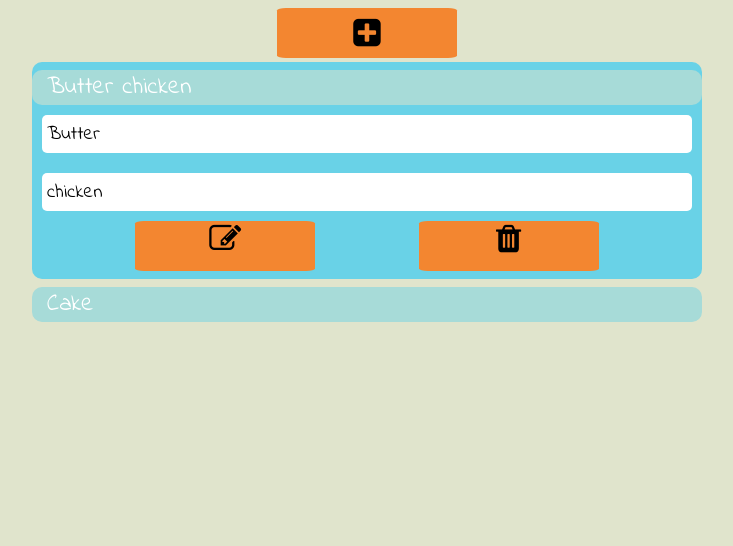
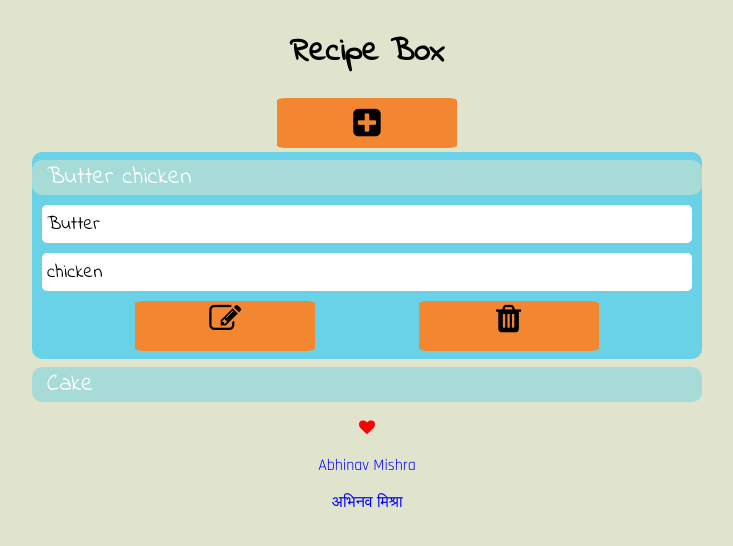
Before and after one commit to abhinav-m/for-the-web, a React (Create React App) app in the folder data-visualization/React-projects/react-recipe-box/: page / in a window 1280 px wide. Shown: the top 546 px of the page, without its empty margins (273-1006 px from the left). Built offline with nearby package versions, Linux system fonts and the light colour scheme.

Commit message:
Finished all major refactoring, fixed few bugs

```diff
--- a/data-visualization/React-projects/react-recipe-box/package.json
+++ b/data-visualization/React-projects/react-recipe-box/package.json
@@ -4,7 +4,7 @@
     "private": true,
     "dependencies": {
         "node-sass-chokidar": "0.0.3",
-        "react": "^15.6.1",
+        "react": "^15.6.2",
         "react-dom": "^15.6.1",
         "react-scripts": "1.0.10"
     },
--- a/data-visualization/React-projects/react-recipe-box/src/App.js
+++ b/data-visualization/React-projects/react-recipe-box/src/App.js
@@ -1,177 +1,16 @@
 import React from 'react';
+
+import RecipeContainer from './containers/RecipeContainer';
+import Signature from './components/Signature';
 
 import './App.css';
 
-
-class RecipeInfo extends React.Component {
-  constructor(){
-    super();
-    this.state = {
-      isExpanded : false
-    }
-    this.toggleExpansion = this.toggleExpansion.bind(this)
-    this.delete = this.delete.bind(this)
-    this.editRecipe = this.editRecipe.bind(this)
-  }
-
-  delete() {
-   this.props.deleteFn(this.props.index);
-  }
-
-  toggleExpansion(){
-    this.setState({
-      isExpanded:!this.state.isExpanded
-    })
-  }
-
-  editRecipe() {
-    this.props.editRecipe(this.props.index);
-  }
-
-render(){
-    if(this.state.isExpanded===false)
-       return( <div className="recipeTitle" onClick={this.toggleExpansion}>{this.props.recipeDetails.title}</div>)
-    else
-      return(<div className="recipeWrapper">
-      <div className="recipeTitle" onClick={this.toggleExpansion}>{this.props.recipeDetails.title}</div>
-      {this.props.recipeDetails.ingredients.split(",").map((ingred,i) => <div className="ingredientName">{ingred}</div> )}
-      <div className="buttonContainer"><div className="button-primary" onClick={this.editRecipe}><i className="fa fa-pencil-square-o fa-2x" aria-hidden="true"></i></div><div className="button-primary deleteButton" onClick={this.delete}><i className="fa fa-trash fa-2x" aria-hidden="true"></i></div></div>
-      </div>)
-  }
-
-}
-
-class RecipesSection extends React.Component {
-  constructor() {
-    super();
-    this.state = {
-      recipes: (typeof localStorage["thinkTankRecipes"]!="undefined")? JSON.parse(localStorage["thinkTankRecipes"]) : [{title:"Butter chicken",ingredients:"Butter,chicken"},{title:"Cake",ingredients:"chocolate,MAGIC!"}],
-      recipeIndex:-1,
-      newRecipeTitle: "Enter title here",
-      newRecipeIngredients: "Enter ingredients seperated by commas eg (butter,sugar,chocolate)"
-    }
-    this.saveRecipe = this.saveRecipe.bind(this);
-    this.toggleMaker = this.toggleMaker.bind(this);
-    this.sanitizeRecipe = this.sanitizeRecipe.bind(this);
-    this.resetRecipeValues = this.resetRecipeValues.bind(this);
-    this.deleteRecipe = this.deleteRecipe.bind(this);
-    this.titleChanged = this.titleChanged.bind(this);
-    this.recipeChanged = this.recipeChanged.bind(this);
-    this.editRecipe = this.editRecipe.bind(this);
-    this.updateLocalStorage = this.updateLocalStorage.bind(this);
-
-  }
-
-  updateLocalStorage() {
-    localStorage.setItem("thinkTankRecipes", JSON.stringify(this.state.recipes));
-  }
-
-  editRecipe(index){
-    var title = this.state.recipes[index].title
-    var ingred = this.state.recipes[index].ingredients
-    this.setState({
-      recipeIndex:index,
-      newRecipeIngredients:ingred,
-      newRecipeTitle: title },
-      ()=>{this.toggleMaker();
-          })
-  }
-
-  toggleMaker() {
-    this.setState({
-      makingRecipe: !this.state.makingRecipe
-    })
-  }
-
-  deleteRecipe(index) {
-    var newRecipes = this.state.recipes;
-    newRecipes.splice(index,1)
-    this.setState({
-     recipes: newRecipes
-    },()=>{ this.updateLocalStorage();})
-  }
-
-  sanitizeRecipe() {
-    var trimmedIngredients = this.state.newRecipeIngredients.split(",")
-    trimmedIngredients.forEach( (val,i) => trimmedIngredients[i] = val.length>50? val.slice(0,50).trim(): val.trim())
-    trimmedIngredients =  trimmedIngredients.join(",");
-    var trimmedTitle = this.state.newRecipeTitle.trim();
-    return {title:trimmedTitle,ingredients:trimmedIngredients}
-  }
-
-  saveRecipe() {
-    var sanitizedRecipe = this.sanitizeRecipe();
-    var existingRecipes = this.state.recipes;
-    if(this.state.recipeIndex===-1 && this.state.newRecipeTitle!=="")
-      existingRecipes.push(sanitizedRecipe);
-    else if(this.state.newRecipeTitle!=="")
-      existingRecipes.splice(this.state.recipeIndex,1,sanitizedRecipe);
-    this.setState(
-      { recipes: existingRecipes,
-        recipeIndex: -1},
-        () => { this.resetRecipeValues();
-                this.updateLocalStorage();
-               } )
-  }
-
-  resetRecipeValues() {
-    this.setState({
-      newRecipeTitle:"Enter title here",
-      newRecipeIngredients:"Enter ingredients seperated by commas eg (butter,sugar,chocolate)"
-      },() =>{this.toggleMaker();}
-    )
-  }
-
-  titleChanged(e) {
-    var val = e.target.value;
-    this.setState({
-      newRecipeTitle:val.length > 80 ? val.slice(0,50):val
-    })
-  }
-
-  recipeChanged(e) {
-     var val = e.target.value;
-    this.setState({
-      newRecipeIngredients: val
-    })
-  }
-
-    render(){
-      if(this.state.makingRecipe)
-        return(
-          <div className="recipeMaker">
-            <div className ="textAreaWrapper">
-          <textArea className="titleEditor" onChange={this.titleChanged}  value={this.state.newRecipeTitle}></textArea>
-            </div>
-            <div className ="textAreaWrapper">
-          <textArea className="ingredientEditor" onChange={this.recipeChanged}  value={this.state.newRecipeIngredients}></textArea>
-            </div>
-            <div className="buttonContainer"><div className="button-primary saveButton" onClick={this.saveRecipe}><i className="fa fa-floppy-o fa-2x" aria-hidden="true"></i></div><div className="button-primary backButton" onClick={this.resetRecipeValues}><i className="fa fa-arrow-left fa-2x" aria-hidden="true"></i></div></div>
-          </div> )
-      else
-        return(
-          <div className="recipesSection">
-            <div className="buttonContainer" onClick ={this.toggleMaker}><i className="button-primary fa fa-plus-square fa-2x" aria-hidden="true"></i></div>
-            {this.state.recipes.map((recipeDetails,i)=> <RecipeInfo key={i} recipeDetails = {recipeDetails} deleteFn={this.deleteRecipe} index={i} editRecipe={this.editRecipe}/>)}
-          </div>
-        )
-    }
-}
-
-class App extends React.Component {
-  render() {
-    return (
-      <div className="App">
-        <h1>Recipe Box</h1>
-       <RecipesSection/>
-        <div className="signature">
-          <p ><i className="fa fa-heart" aria-hidden="true"></i></p>
-          <p ><a href="https://github.com/abhinav-thinktank">Abhinav Mishra</a></p>
-          <p ><a href="https://github.com/abhinav-thinktank">अभिनव मिश्रा</a></p>
-      </div>
-      </div>
-    );
-  }
-}
+const App = () => (
+  <div className="App">
+    <h1>{'Recipe Box'}</h1>
+    <RecipeContainer />
+    <Signature />
+  </div>
+);
 
 export default App;
--- a/data-visualization/React-projects/react-recipe-box/src/components/RecipeInfo.js
+++ b/data-visualization/React-projects/react-recipe-box/src/components/RecipeInfo.js
@@ -33,13 +33,14 @@ const RecipeTitle = props => (
   </div>
 );
 
-//FIXME: Returns error on splitting up divs with ingredients.
 const Ingredients = props => (
-  <React.Fragment>
-    {props.data
-      .split(',')
-      .map((ingred, i) => <div className="ingredientName">{ingred}</div>)}
-  </React.Fragment>
+  <div>
+    {props.data.split(',').map((ingred, i) => (
+      <div className="ingredientName" key={i}>
+        {ingred}
+      </div>
+    ))}
+  </div>
 );
 
 const RecipeButtons = props => (
--- a/data-visualization/React-projects/react-recipe-box/src/components/RecipeSection.js
+++ b/data-visualization/React-projects/react-recipe-box/src/components/RecipeSection.js
@@ -3,6 +3,7 @@ import React from 'react';
 import RecipeInfo from './RecipeInfo';
 
 const RecipeSection = props => {
+  const { data, toggleExpansion, deleteRecipe, editRecipe } = props;
   return (
     <div className="recipesSection">
       <div className="buttonContainer" onClick={props.makeRecipe}>
@@ -11,6 +12,18 @@ const RecipeSection = props => {
           aria-hidden="true"
         />
       </div>
+      <RecipeData
+        data={data}
+        toggleExpansion={toggleExpansion}
+        deleteRecipe={deleteRecipe}
+        editRecipe={editRecipe}
+      />
+    </div>
+  );
+};
+
+const RecipeData = props => (
+  <div>
     {props.data.map((recipe, i) => (
       <RecipeInfo
         key={i}
@@ -24,6 +37,5 @@ const RecipeSection = props => {
     ))}
   </div>
 );
-};
 
 export default RecipeSection;
--- /dev/null
+++ b/data-visualization/React-projects/react-recipe-box/src/components/Signature.js
@@ -0,0 +1,29 @@
+import React from 'react';
+
+const Signature = props => (
+  <div className="signature">
+    <p>
+      <i className="fa fa-heart" aria-hidden="true" />
+    </p>
+    <p>
+      <a
+        href="https://github.com/abhinav-m"
+        target="_blank"
+        rel="noopener noreferrer"
+      >
+        Abhinav Mishra
+      </a>
+    </p>
+    <p>
+      <a
+        href="https://github.com/abhinav-m"
+        target="_blank"
+        rel="noopener noreferrer"
+      >
+        अभिनव मिश्रा
+      </a>
+    </p>
+  </div>
+);
+
+export default Signature;
--- a/data-visualization/React-projects/react-recipe-box/src/containers/RecipeContainer.js
+++ b/data-visualization/React-projects/react-recipe-box/src/containers/RecipeContainer.js
@@ -118,9 +118,12 @@ class RecipesContainer extends Component {
       (r, i) => (index === i ? changedRecipe : r)
     );
 
-    this.setState({
-      recipes: recipes
-    });
+    this.setState(
+      {
+        recipes: recipes
+      },
+      () => this.updateLocalStorage()
+    );
   }
 
   render() {
--- a/data-visualization/React-projects/react-recipe-box/src/index.js
+++ b/data-visualization/React-projects/react-recipe-box/src/index.js
@@ -2,6 +2,6 @@ import React from 'react';
 import ReactDOM from 'react-dom';
 
 import './index.css';
-import RecipeContainer from './containers/RecipeContainer';
+import App from './App';
 
-ReactDOM.render(<RecipeContainer />, document.getElementById('root'));
+ReactDOM.render(<App />, document.getElementById('root'));
```
Also changed, not shown: data-visualization/React-projects/react-recipe-box/src/components/RecipeData.js (deleted), 1 other file (tests, documents, lock files or other folders). Lines whose indentation alone changed are shown as unchanged.
